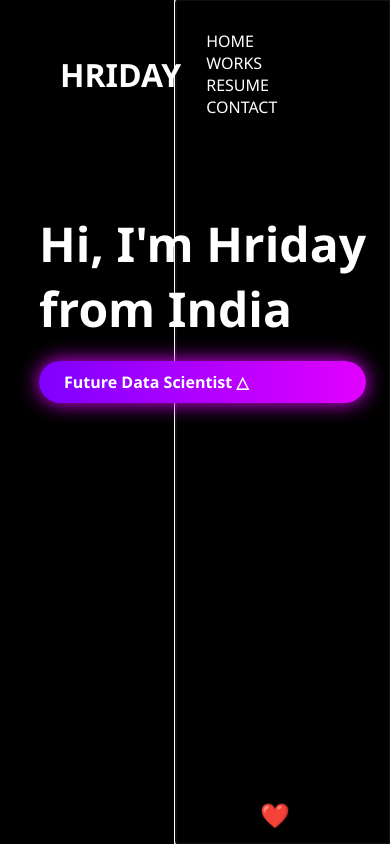
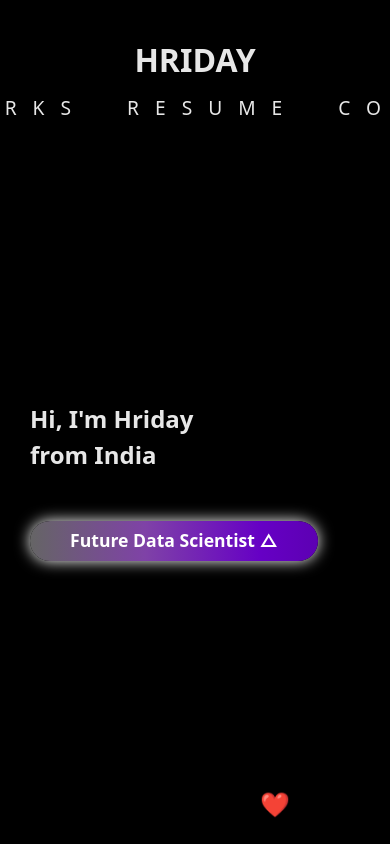
Before and after one commit to Hridayyyyyy/hridayyyyyy.github.io, a plain HTML site: page index.html in a window 390 px wide. Drawn offline with Linux system fonts and the light colour scheme; some packages are replaced by stand-ins of ours; a script that the page names is missing.

Commit message:
Update style.css

```diff
--- a/style.css
+++ b/style.css
@@ -1,139 +1,232 @@
-/* General styles */
-* {
-  margin: 0;
-  padding: 0;
+*{
+    margin:0;
+    padding:0;
     box-sizing: border-box;
 }
-
-body {
-  background-color: #000;
-  color: #fff;
-  font-family: 'Segoe UI', sans-serif;
+body{
+    font-family: system-ui, -apple-system, BlinkMacSystemFont, 'Segoe UI', Roboto, Oxygen, Ubuntu, Cantarell, 'Open Sans', 'Helvetica Neue', sans-serif;
+    background-color: rgb(0, 0, 0);
+    color: #e7e7e7;
+    min-height: 100vh;
+    line-height: 1.5;
     overflow-x: hidden;
 }
 
-/* Container holds everything */
-.container {
-  position: relative;
-  width: 100%;
-  height: 100vh;
-  overflow: hidden;
+.logo {
+    font-size: 2rem;
+    font-weight: bold;
+    color: #e7e7e7;
+}
+/*gradient*/
+.image-gradient{
+    position: absolute;
+    top: 0;
+    right: 0;
+    opacity:0.5;
+    z-index: -1;
+}
+.layer-blur{
+    height: 0;
+    width: 30rem;
+    position: absolute;
+    top: 20%;
+    right: 0;
+    box-shadow: 0 0 700px 1;
+    rotate: -30deg;
+    z-index: -1;
 }
 
-/* Header styling */
-header {
-  position: absolute;
-  top: 0;
+.container{
     width: 100%;
-  padding: 30px 60px;
+    margin: 0 auto;
+    padding: 0 2rem;
+    overflow: hidden;
+    position: relative;
+    z-index: 1;
+}
+
+header{
     display: flex;
     justify-content: space-between;
     align-items: center;
-  z-index: 10;
+    padding: 20px 40px;
+    z-index: 999;
+}
+header h1{
+    margin: 0;
+    font-size: 3rem;
+    font-weight: 300;
+}
+nav {
+    display: flex;
+    align-items: center;
+    gap: 40px;
+    margin-left: -5%;
+}
+nav a{
+    font-size: 1rem;
+    letter-spacing: 1rem;
+    transition: color 0.2s ease;
+    text-decoration: none;
+    color: inherit;
+}
+nav a:hover{
+    color: a7a7a7;
 }
 
-.logo {
-  font-size: 32px;
-  font-weight: bold;
+main{
+    display: flex;
+    flex-direction: column;
+    justify-content: center;
+    min-height: calc(90vh - 6rem);
 }
 
-/* Navigation links */
-nav a {
-  color: white;
-  margin-left: 25px;
-  text-decoration: none;
-  font-weight: 500;
-  transition: color 0.3s;
+.intro{
+    display: flex;
+    flex-direction: column;
+    align-items: flex-start;
+    gap: 1rem;
+    margin-left: 10px;
 }
 
-nav a:hover {
-  color: #a855f7;
+.tag{
+    position: relative;
+    width: 18rem;
+    height: 2.5rem;
+    border-radius: 50px;
+    background: linear-gradient(to right, #656565,
+    #7f42a7, #6600c5, #5300a0, #757575, #656565);
+    background-size: 200%;
+    animation: animationGradient 2.5s linear infinite;
+    box-shadow: 0 0 15px white;
+    user-select: none;
+    display: flex;
+    align-items: center;
+    justify-content: center;
+    color: white;
+    font-weight: bold;
+    font-size: 1.1rem;
+    margin-top: 1rem;
+    cursor: default;
 }
 
-/* Intro text */
-.intro {
+@keyframes animationGradient{
+    to{
+        background-position: 200%;
+    }
+}
+.tag.tag-inner{
     position: absolute;
-  top: 25%;
-  left: 10%;
-  z-index: 10;
+    inset: 3px;
+    background-color: black;
+    border-radius: 50px;
+    display: flex;
+    align-items: center;
+    justify-content: center;
+    transition: 0.5s ease;
 }
-
-.intro h1 {
-  font-size: 48px;
-  font-weight: bold;
-  margin-bottom: 20px;
+.tag.tag:hover{
+    color: #5300a0;
 }
-
-/* Tag style */
-.tag-box {
-  margin-top: 20px;
+.keyboard::part(canvas) {
+  outline: none !important;
+  border: none !important;
 }
-
-.tag {
-  background: linear-gradient(90deg, #7f00ff, #e100ff);
-  color: white;
-  padding: 10px 25px;
-  border-radius: 30px;
-  font-weight: bold;
-  box-shadow: 0 0 20px #e100ff;
+.keyboard{
+  position: absolute;
+  top: 0%;
+  right: -13%;
+  outline: none !important;
+  border: none !important;
+  display: block;
+  margin: 0 auto;
+  width: 100%;
+  max-width: 100%;
+  overflow: hidden;
+  contain: strict;
+  isolation: isolate;
 }
-
-/* Spline viewer styling */
-spline-viewer.keyboard {
-  position: absolute;
+.links{
+    z-index: 1;
+    position: relative;
+}
+#heartContainer {
+  position: fixed;
   bottom: 0;
-  right: 0;
-  width: 55%;
-  height: 100%;
-  z-index: 1;
-}
-
-/* Gradient image */
-.image-gradient {
-  position: absolute;
-  top: 0;
-  left: 0;
-  width: 100%;
-  z-index: 0;
-  opacity: 0.3;
-}
-
-/* Optional blur overlay */
-.layer-blur {
-  position: absolute;
-  top: 0;
   left: 0;
   width: 100%;
   height: 100%;
-  backdrop-filter: blur(0px);
-  z-index: 0;
+  pointer-events: none;
+  overflow: hidden;
+  z-index: 1000;
 }
 
-/* Heart button */
-#heartButton {
+.heart {
   position: absolute;
-  bottom: 100px;
-  right: 100px;
-  z-index: 99;
+  color: red;
   font-size: 24px;
-}
-
-/* Floating heart animation */
-#heartContainer .heart {
-  position: absolute;
   animation: floatUp 2s ease-out forwards;
-  font-size: 24px;
-  color: #ff69b4;
-  pointer-events: none;
 }
 
 @keyframes floatUp {
   0% {
-    transform: translateY(0);
+    transform: translateY(0) scale(1);
     opacity: 1;
   }
   100% {
-    transform: translateY(-200px);
+    transform: translateY(-200px) scale(1.5);
     opacity: 0;
   }
 }
+/*mobile responsive*/
+@media (max-width: 768px){
+    header{
+        padding: 1rem 0.1rem
+    }
+}
+@media (max-width: 768px) {
+  .container {
+    flex-direction: column;
+    padding: 20px;
+    align-items: center;
+  }
+
+  header {
+    flex-direction: column;
+    align-items: center;
+    text-align: center;
+  }
+
+  nav a {
+    display: block;
+    margin: 10px 0;
+    font-size: 1.2rem;
+  }
+
+  .intro h1 {
+    font-size: 1.5rem;
+  }
+
+  .tag-box {
+    display: flex;
+    justify-content: center;
+    margin-top: 1rem;
+  }
+
+  .keyboard {
+    width: 100%;
+    height: 300px;
+    margin-top: 2rem;
+  }
+  .keyboard {
+  width: 100%;
+  height: 500px;
+  max-width: 100%;
+}
+
+  #heartButton {
+    bottom: 40px;
+    right: 40px;
+    font-size: 1.5rem;
+  }
+}
```
Lines whose indentation alone changed are shown as unchanged.
